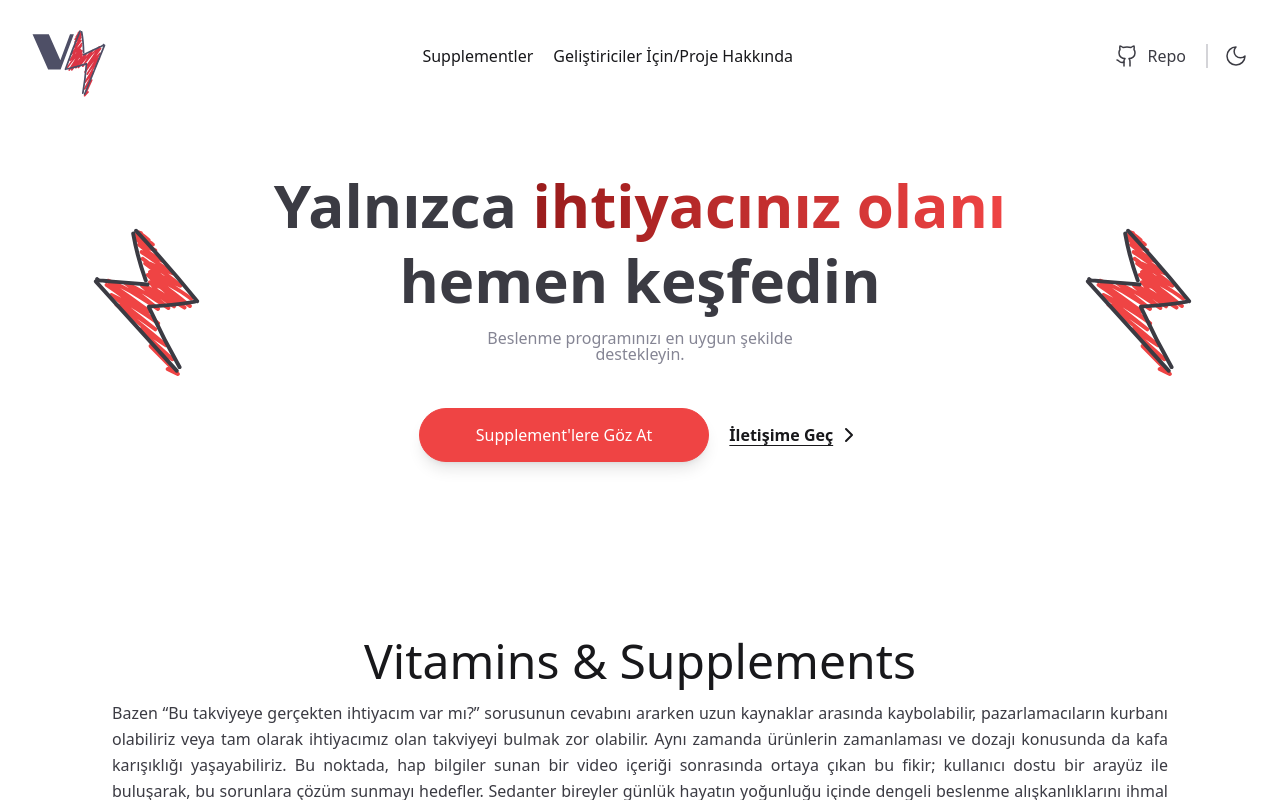
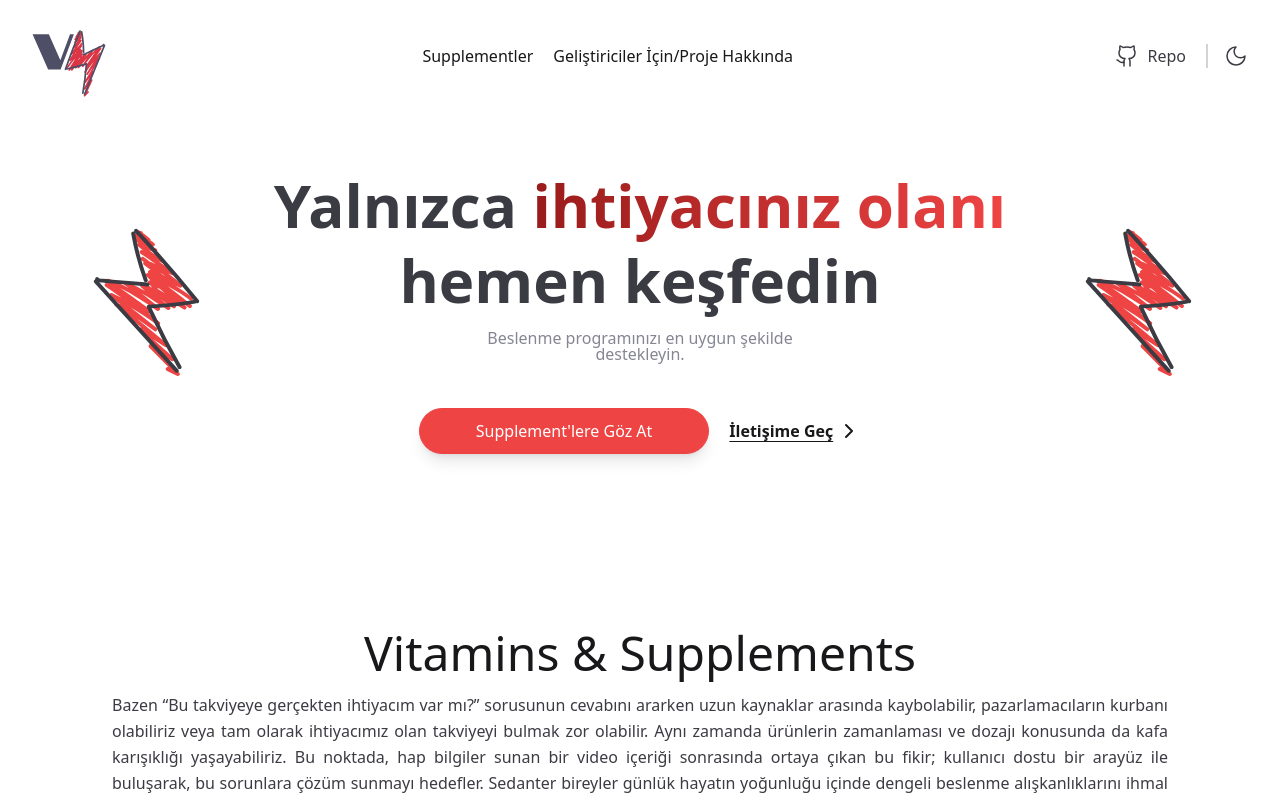
Before and after one commit to sonatipek/vitamins-and-supplements-frontend, a React (Vite) app: page / in a window 1280 px wide. Shown: the top 800 px of the page. Built offline with nearby package versions, Linux system fonts and the light colour scheme.

Commit message:
changed the vertical padding of the button view

```diff
--- a/src/components/ui/Button.jsx
+++ b/src/components/ui/Button.jsx
@@ -1,7 +1,7 @@
 export default function Button({ children, className, onClick, icon }) {
   return (
     <button
-      className={`bg-brand border border-brand hover:bg-transparent hover:text-darkest hover:dark:text-white transition-colors duration-300 px-14 py-3.5 rounded-full inline-flex items-center justify-center text-white font-medium group ${className}`}
+      className={`bg-brand border border-brand hover:bg-transparent hover:text-darkest hover:dark:text-white transition-colors duration-300 px-14 py-2.5 rounded-full inline-flex items-center justify-center text-white font-medium group ${className}`}
       onClick={onClick}
     >
       {!icon ? (
--- a/src/components/ui/Link.jsx
+++ b/src/components/ui/Link.jsx
@@ -5,7 +5,7 @@ export default function Link({ children, href, classname, icon, type, target })
         target={!target ? "_self" : target}
         className={`inline-flex justify-center items-center group ${
           type === "button"
-            ? "bg-brand border border-brand hover:bg-transparent hover:text-darkest hover:dark:text-white transition-colors duration-300 px-14 py-3.5 rounded-full flex items-center justify-center text-white font-medium shadow-lg"
+            ? "bg-brand border border-brand hover:bg-transparent hover:text-darkest hover:dark:text-white transition-colors duration-300 px-14 py-2.5 rounded-full flex items-center justify-center text-white font-medium shadow-lg"
             : "text-mid underline underline-offset-4 hover:text-dark dark:hover:text-light"
         } ${classname} ${!icon ? "mr-0" : "mr-1"}`}
       >
```
